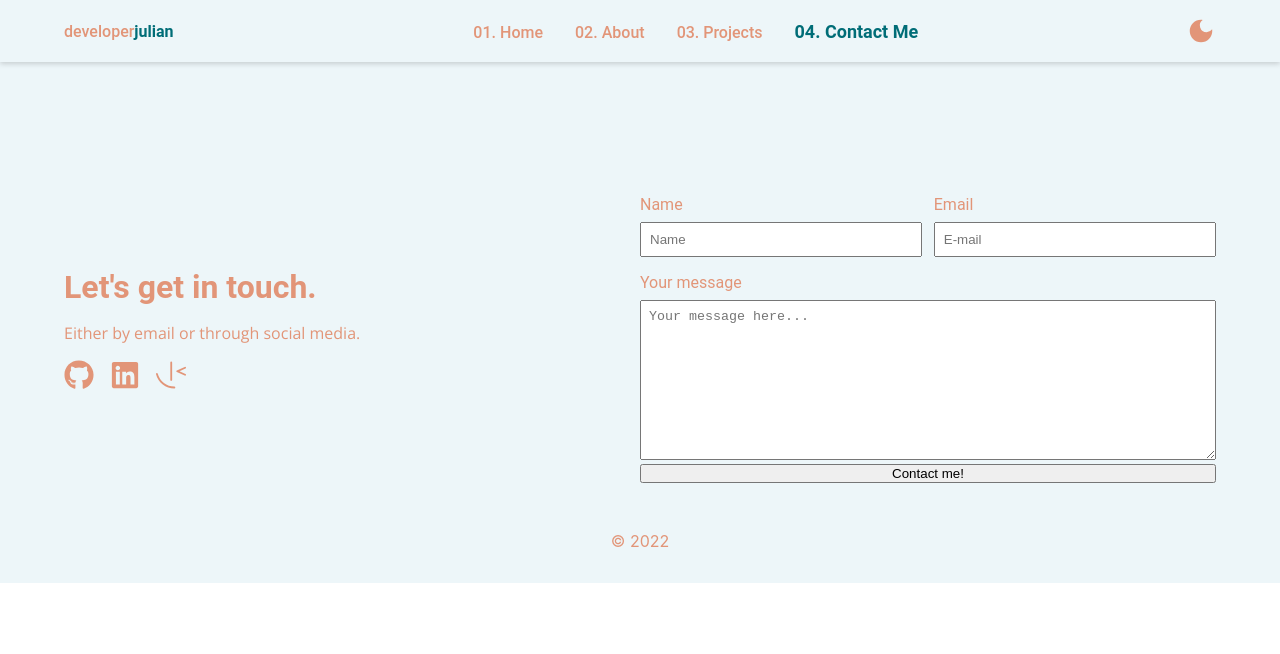
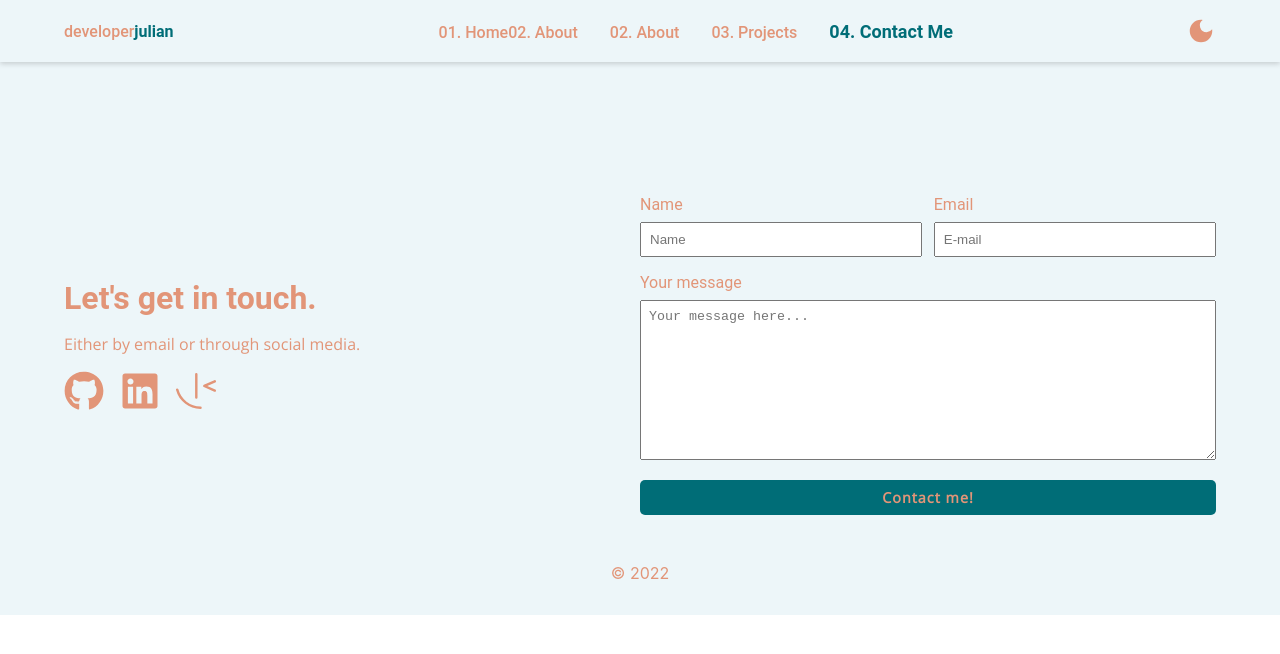
Before and after one commit to JulianIfesiokwu/my-personal-portfolio, a React (Create React App) app: page /contact in a window 1280 px wide. Shown: the top 654 px of the page. Built offline with nearby package versions, Linux system fonts and the light colour scheme.

Commit message:
clean up of changing AboutPage component to AboutComponent

```diff
--- a/src/components/AnimatedRoutes/AnimatedRoutes.component.jsx
+++ b/src/components/AnimatedRoutes/AnimatedRoutes.component.jsx
@@ -2,7 +2,6 @@ import React from "react";
 import { Routes, Route, useLocation } from "react-router-dom";
 import Homepage from "../Homepage/Homepage.component";
 import ProjectsPage from "../ProjectsPage/ProjectsPage.component";
-import AboutPage from "../AboutPage/AboutPage.component";
 import ErrorPage from "../Error/ErrorPage.component";
 import ContactPage from "../ContactPage/ContactPage.component";
 
@@ -11,7 +10,6 @@ const AnimatedRoutes = () => {
   return (
     <Routes location={location} key={location.pathname}>
       <Route index element={<Homepage />} />
-      <Route path="/about" element={<AboutPage />} />
       <Route path="/projects" element={<ProjectsPage />} />
       <Route path="/contact" element={<ContactPage />} />
       <Route path="*" element={<ErrorPage />} />
--- a/src/components/ContactForm/ContactForm.component.jsx
+++ b/src/components/ContactForm/ContactForm.component.jsx
@@ -28,7 +28,7 @@ const ContactForm = () => {
             rel="noreferrer"
             className="social-link"
           >
-            <FaGithub size="30" className="social-links" />
+            <FaGithub size="40" className="social-links" />
           </a>
           <a
             href="https://www.linkedin.com/in/julian-ifesiokwu-1307/"
@@ -36,7 +36,7 @@ const ContactForm = () => {
             rel="noreferrer"
             className="social-link"
           >
-            <FaLinkedin size="30" className="social-links" />
+            <FaLinkedin size="40" className="social-links" />
           </a>
           <a
             href="https://www.frontendmentor.io/dashboard/my-challenges?tab=completed"
@@ -44,7 +44,7 @@ const ContactForm = () => {
             rel="noreferrer"
             className="social-link"
           >
-            <SiFrontendmentor size="30" className="social-links" />
+            <SiFrontendmentor size="40" className="social-links" />
           </a>
         </div>
       </article>
@@ -106,7 +106,9 @@ const ContactForm = () => {
             </span>
           )}
         </div>
-        <button type="submit">Contact me!</button>
+        <button type="submit" className="contact-btn">
+          Contact me!
+        </button>
       </form>
     </section>
   );
--- a/src/components/ContactForm/ContactForm.styles.css
+++ b/src/components/ContactForm/ContactForm.styles.css
@@ -83,6 +83,25 @@
   padding: 0.5rem;
 }
 
+.contact-btn {
+  padding: 0.5rem 1rem;
+  font-size: 0.9rem;
+  font-weight: 700;
+  margin-top: 1rem;
+  color: var(--text-color);
+  background-color: var(--cta-color);
+  font-family: var(--font-article);
+  border-radius: 5px;
+  border: none;
+  letter-spacing: 1px;
+}
+
+.contact-btn:hover {
+  cursor: pointer;
+  background-color: var(--text-color);
+  color: var(--cta-color);
+}
+
 @media only screen and (max-width: 660px) {
   .contact-form {
     flex-direction: column;
--- a/src/components/ContactForm/ContactForm.styles.scss
+++ b/src/components/ContactForm/ContactForm.styles.scss
@@ -83,6 +83,25 @@
   padding: 0.5rem;
 }
 
+.contact-btn {
+  padding: 0.5rem 1rem;
+  font-size: 0.9rem;
+  font-weight: 700;
+  margin-top: 1rem;
+  color: var(--text-color);
+  background-color: var(--cta-color);
+  font-family: var(--font-article);
+  border-radius: 5px;
+  border: none;
+  letter-spacing: 1px;
+}
+
+.contact-btn:hover {
+  cursor: pointer;
+  background-color: var(--text-color);
+  color: var(--cta-color);
+}
+
 @media only screen and (max-width: 660px) {
   .contact-form {
     flex-direction: column;
--- a/src/components/Homepage/Homepage.component.jsx
+++ b/src/components/Homepage/Homepage.component.jsx
@@ -4,6 +4,7 @@ import Button from "../Button/Button.component";
 import FeaturedProject from "../FeaturedProject/FeaturedProject.component";
 import AnimatedPage from "../AnimatedPage/AnimatedPage";
 import LandingImage from "../../assets/Landing_image.svg";
+import About from "../About/About.component";
 
 import "./Homepage.styles.css";
 
@@ -31,23 +32,7 @@ const Homepage = () => {
             <img className="landing-img" src={LandingImage} alt="" />
           </div>
         </section>
-        <section className="skills">
-          <article className="skills-info">
-            <h2 className="skills-title">
-              <span>Skills</span> & tools
-            </h2>
-            <p className="about-skills-info">
-              For a more detailed overview, please feel free to check the tools
-              that were used on a per-project basis.
-            </p>
-          </article>
-          <article className="skills-img">
-            <img
-              src="https://www.careeraddict.com/uploads/article/59292/illustration-man-desk.png"
-              alt=""
-            />
-          </article>
-        </section>
+        <About />
         <section className="sample-projects">
           <article className="sample-info">
             <h2 className="skills-title">
--- a/src/components/Homepage/Homepage.styles.css
+++ b/src/components/Homepage/Homepage.styles.css
@@ -44,13 +44,6 @@
   color: var(--cta-color);
 }
 
-.skills {
-  margin-top: 2rem;
-  display: flex;
-  flex: 1;
-  align-items: center;
-}
-
 .skills-title {
   margin-bottom: 1rem;
   font-size: 2rem;
@@ -93,13 +86,6 @@
     color: var(--cta-color);
     font-size: 3.5rem;
   }
-  .skills {
-    margin-top: 2rem;
-    flex-direction: column;
-  }
-  .skills-img {
-    margin: 2rem 0;
-  }
   .sample-projects {
     flex-direction: column;
   }
--- a/src/components/Navbar/Navbar.component.jsx
+++ b/src/components/Navbar/Navbar.component.jsx
@@ -28,9 +28,12 @@ const Navbar = ({ changeTheme, theme }) => {
         <NavLink to="/" className="nav-item" onClick={showMenu}>
           <span className="index">01.</span> Home
         </NavLink>
-        <NavLink to="/about" className="nav-item" onClick={showMenu}>
+        <a href="#about" rel="noreferrer">
           <span className="index">02.</span> About
-        </NavLink>
+        </a>
+        <Link to="/#about" className="nav-item" onClick={showMenu}>
+          <span className="index">02.</span> About
+        </Link>
         <NavLink to="/projects" className="nav-item" onClick={showMenu}>
           <span className="index">03.</span> Projects
         </NavLink>
```
Also changed, not shown: src/components/Homepage/Homepage.styles.scss (+0 -16 lines), 2 other files (tests, documents, lock files or other folders).
